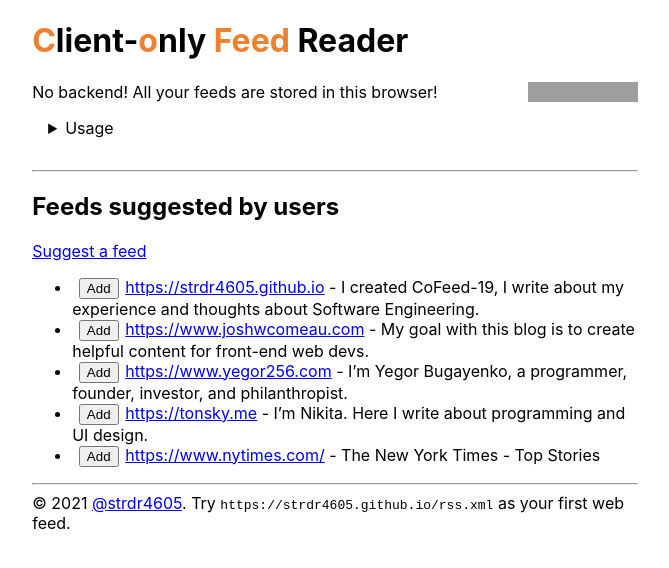
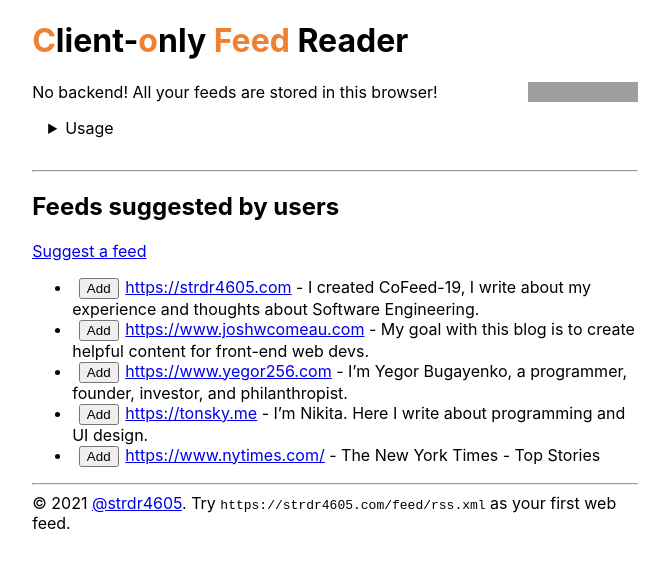
Before and after one commit to cofeed-19/cofeed-19.github.io, a Next.js app: page /feeds in a window 1280 px wide. Shown: the top 568 px of the page, without its empty margins (305-974 px from the left). Built offline with nearby package versions, Linux system fonts and the light colour scheme; grey boxes are pictures that could not be loaded.

Commit message:
fix: https://strdr4605.com/feed/rss.xml (#21)
* fix: https://strdr4605.com/feed/rss.xml

* Update Footer.tsx

* Update NewFeedForm.tsx

```diff
--- a/components/Footer.tsx
+++ b/components/Footer.tsx
@@ -9,7 +9,7 @@ export function Footer() {
       >
         @strdr4605
       </a>
-      . Try <code>https://strdr4605.github.io/rss.xml</code> as your first web
+      . Try <code>https://strdr4605.com/feed/rss.xml</code> as your first web
       feed. <br />
     </footer>
   );
--- a/components/NewFeedForm.tsx
+++ b/components/NewFeedForm.tsx
@@ -19,7 +19,7 @@ export function NewFeedForm({ onSubmit }: Props) {
   return (
     <form onSubmit={onFormSubmit}>
       <input
-        placeholder="https://strdr4605.github.io/rss.xml,http://example.com/atom.xml"
+        placeholder="https://strdr4605.com/feed/rss.xml,http://example.com/atom.xml"
         type="text"
         value={newFeed}
         onChange={onInputChange}
--- a/data/feeds.json
+++ b/data/feeds.json
@@ -1,7 +1,7 @@
 [
   {
-    "siteUrl": "https://strdr4605.github.io",
-    "feedUrl": "https://strdr4605.github.io/rss.xml",
+    "siteUrl": "https://strdr4605.com",
+    "feedUrl": "https://strdr4605.com/feed/rss.xml",
     "description": "I created CoFeed-19, I write about my experience and thoughts about Software Engineering."
   },
   {
```
